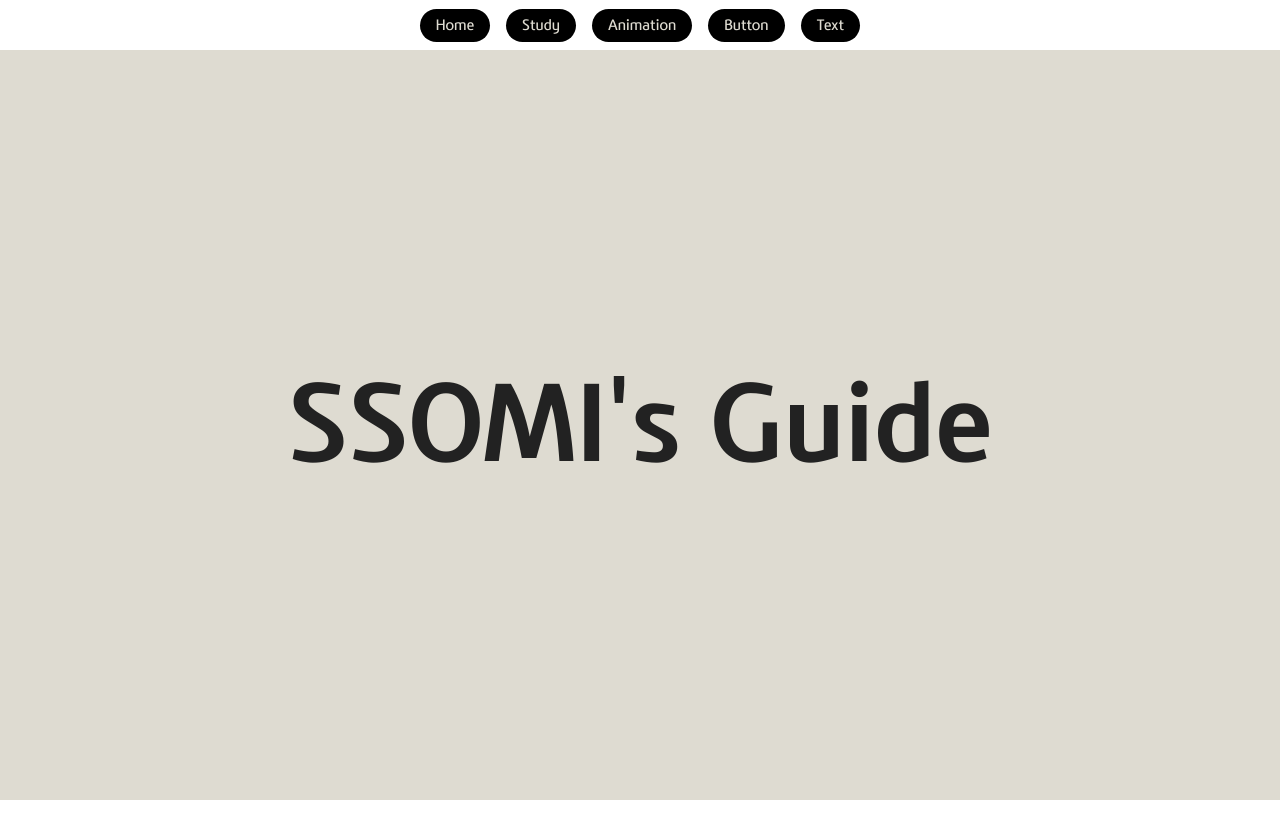
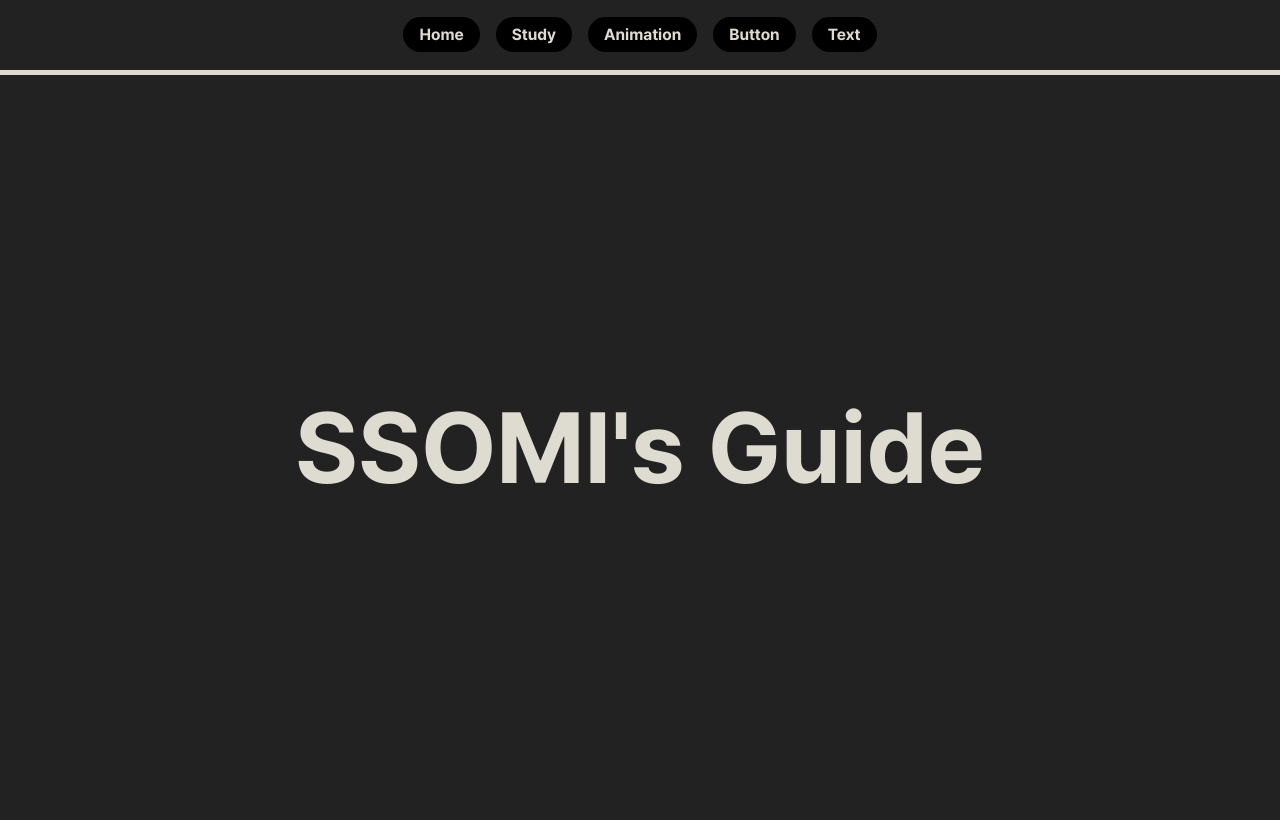
Before and after one commit to So-Mi-Gyeong/ssomi_vue, a Vue app: page / in a window 1280 px wide. Built offline with nearby package versions, Linux system fonts and the light colour scheme; a web font is replaced by a local one.

Commit message:
[수정] guide

```diff
--- a/src/App.vue
+++ b/src/App.vue
@@ -18,15 +18,15 @@
 <style lang="scss">
   .menu{
     width: 100%;
-    min-height: 5rem;
+    min-height: 7rem;
     display: flex;
     justify-content: center;
     align-items: center;
     border-bottom: .5rem solid #dedbd1;
-    background-color: #fff;
+    background-color: #222;
+    // background: linear-gradient(#fff 20%, rgba(255, 255, 255, 0.8) 50%, rgba(255, 255, 255, 0));
     position: relative;
     z-index: 99;
-    // background-color: gray;
     overflow-x: auto;
     &-list{
       display: flex;
@@ -36,6 +36,7 @@
       gap: 1.6rem;
     }
     &-item{
+      font: var(--font-b2-700);
       background-color: #000;
       padding: .8rem 1.6rem;
       border-radius: 5rem;
--- a/src/components/HelloWorld.vue
+++ b/src/components/HelloWorld.vue
@@ -16,8 +16,9 @@ export default {
 <!-- Add "scoped" attribute to limit CSS to this component only -->
 <style scoped lang="scss">
   h1{
+    font-family: 'base';
     font-size: 10rem;
-    color: #222;
+    color: #dedbd1;
     word-break: break-word;
     text-align: center;
     @media (max-width: 750px) {
--- a/src/views/HomeView.vue
+++ b/src/views/HomeView.vue
@@ -22,6 +22,6 @@ export default {
     justify-content: center;
     align-items: center;
     height: calc(100dvh - 5.5rem);
-    background-color: #dedbd1;
+    background-color: #222;
   }
 </style>
```
